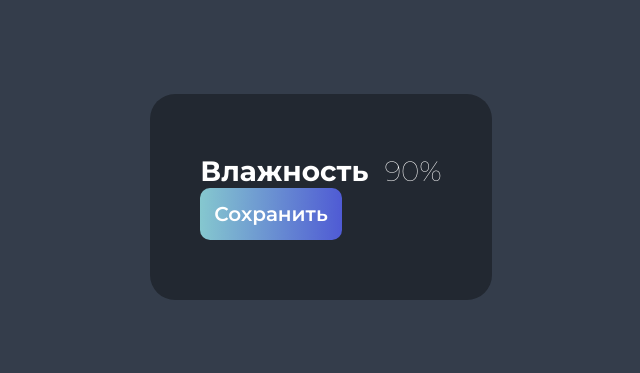
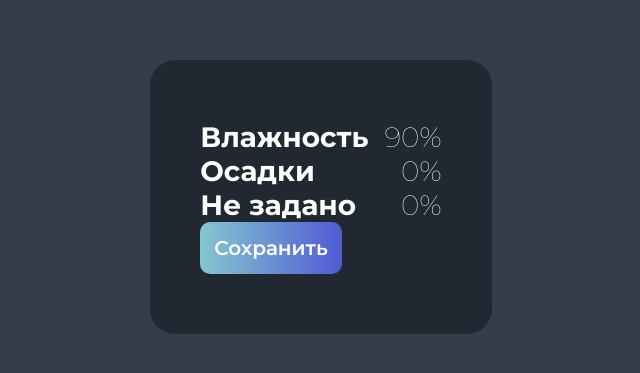
Before and after one commit to n-mark/vue-learn-pjoj1, a Vue app: page / in a window 1280 px wide. Shown: the part 211-584 px from the top of the page, without its empty margins (319-959 px from the left). Built offline with nearby package versions, Linux system fonts and the light colour scheme.

Commit message:
define props

```diff
--- a/src/App.vue
+++ b/src/App.vue
@@ -5,7 +5,9 @@ import Stat from './components/Stat.vue';
 
 <template>
   <main class="main">
-    <Stat />
+    <Stat label="Влажность" stat="90%" />
+    <Stat label="Осадки" stat="0%" />
+    <Stat stat="0%" />
     <Button>Сохранить</Button>
   </main>
 </template>
--- a/src/components/Stat.vue
+++ b/src/components/Stat.vue
@@ -1,10 +1,14 @@
 <script setup>
+const { label = "Не задано", stat } = defineProps({
+    label: String,
+    stat: String
+});
 </script>
 
 <template>
     <div class="stat">
-        <div class="stat-name">Влажность</div>
-        <div class="stat-value">90%</div>
+        <div class="stat-name">{{ label }}</div>
+        <div class="stat-value">{{ stat }}</div>
     </div>
 </template>
 
```
Also changed, not shown: notes/05-02-define-props.md (added, +17 -0 lines).
